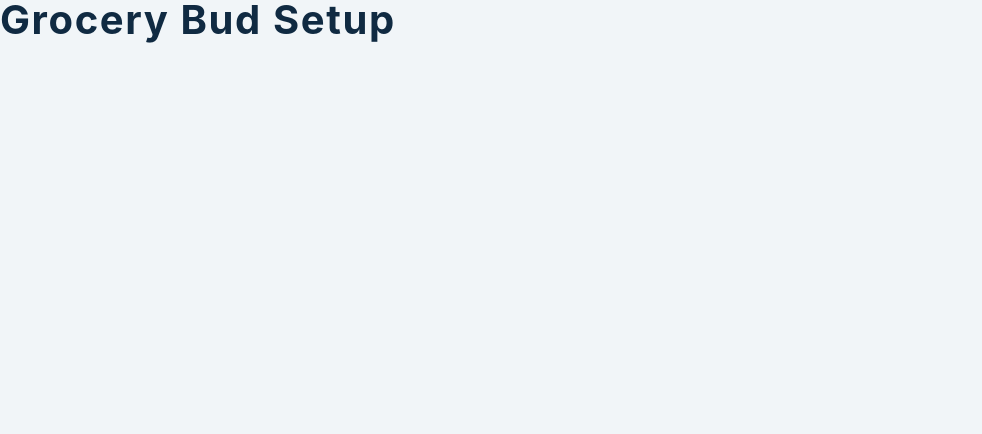
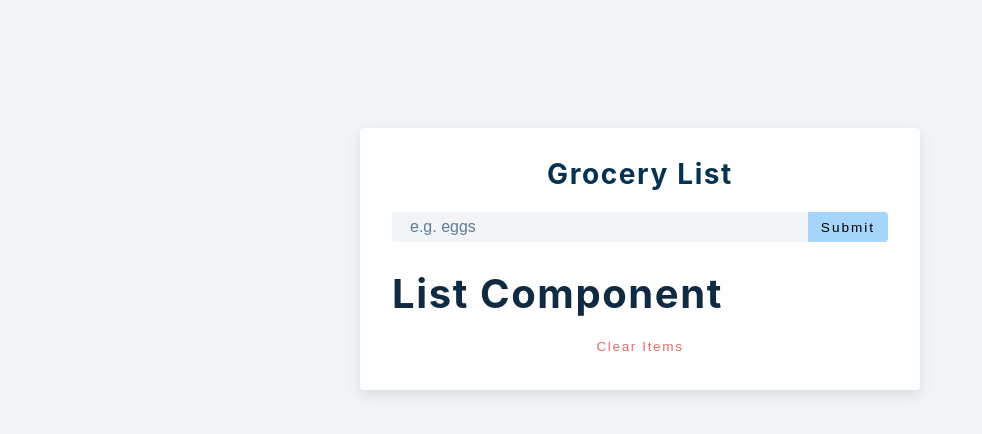
Before and after one commit to femi-ologunwa/10-react-grocery-listing, a React (Create React App) app: page / in a window 1280 px wide. Shown: the top 434 px of the page, without its empty margins (0-982 px from the left). Built offline with nearby package versions, Linux system fonts and the light colour scheme.

Commit message:
initial setup of state values and form mechanism

```diff
--- a/src/App.js
+++ b/src/App.js
@@ -1,9 +1,42 @@
-import React, { useState, useEffect } from 'react'
-import List from './List'
-import Alert from './Alert'
+import React, { useState, useEffect } from 'react';
+import List from './List';
+import Alert from './Alert';
 
 function App() {
-  return <h2>grocery bud setup</h2>
+   const [name, setName] = useState('');
+   const [isEditing, setIsEditing] = useState(false);
+   const [alert, setAlert] = useState({ show: false, msg: '', type: '' });
+
+   const handleSubmit = (e) => {
+      e.preventDefault();
+      console.log('hello');
+   };
+
+   return (
+      <section className='section-center'>
+         <form className='grocery-form' onSubmit={handleSubmit}>
+            {alert.show && <Alert />}
+            <h3>grocery list</h3>
+            <div className='form-control'>
+               <input
+                  type='text'
+                  className='grocery'
+                  placeholder='e.g. eggs'
+                  value={name}
+                  onChange={(e) => setName(e.target.value)}
+               />
+               <button type='submit' className='submit-btn'>
+                  {isEditing ? 'edit' : 'submit'}
+               </button>
+            </div>
+         </form>
+
+         <div className='grocery-container'>
+            <List />
+            <button className='clear-btn'>clear items</button>
+         </div>
+      </section>
+   );
 }
 
-export default App
+export default App;
```
